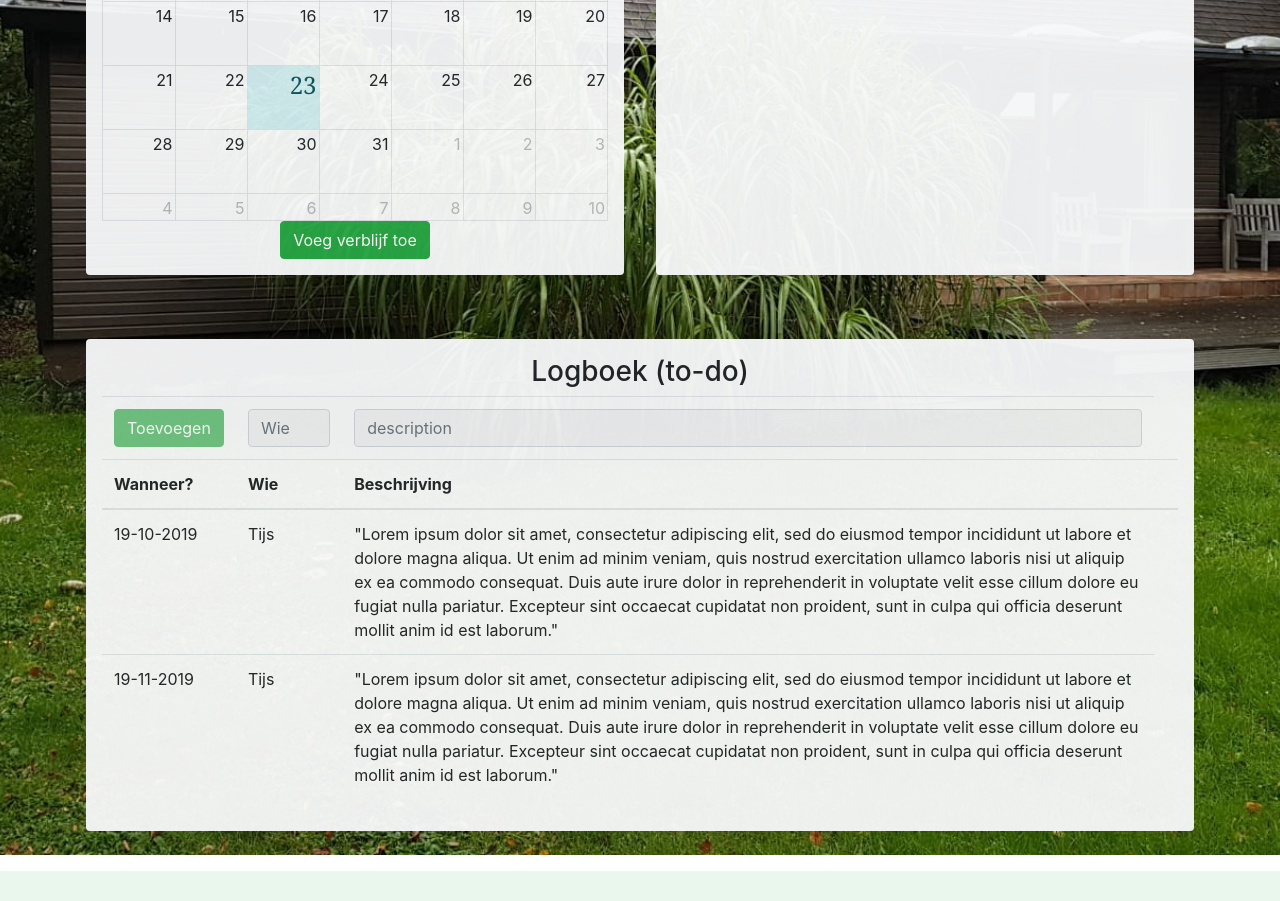
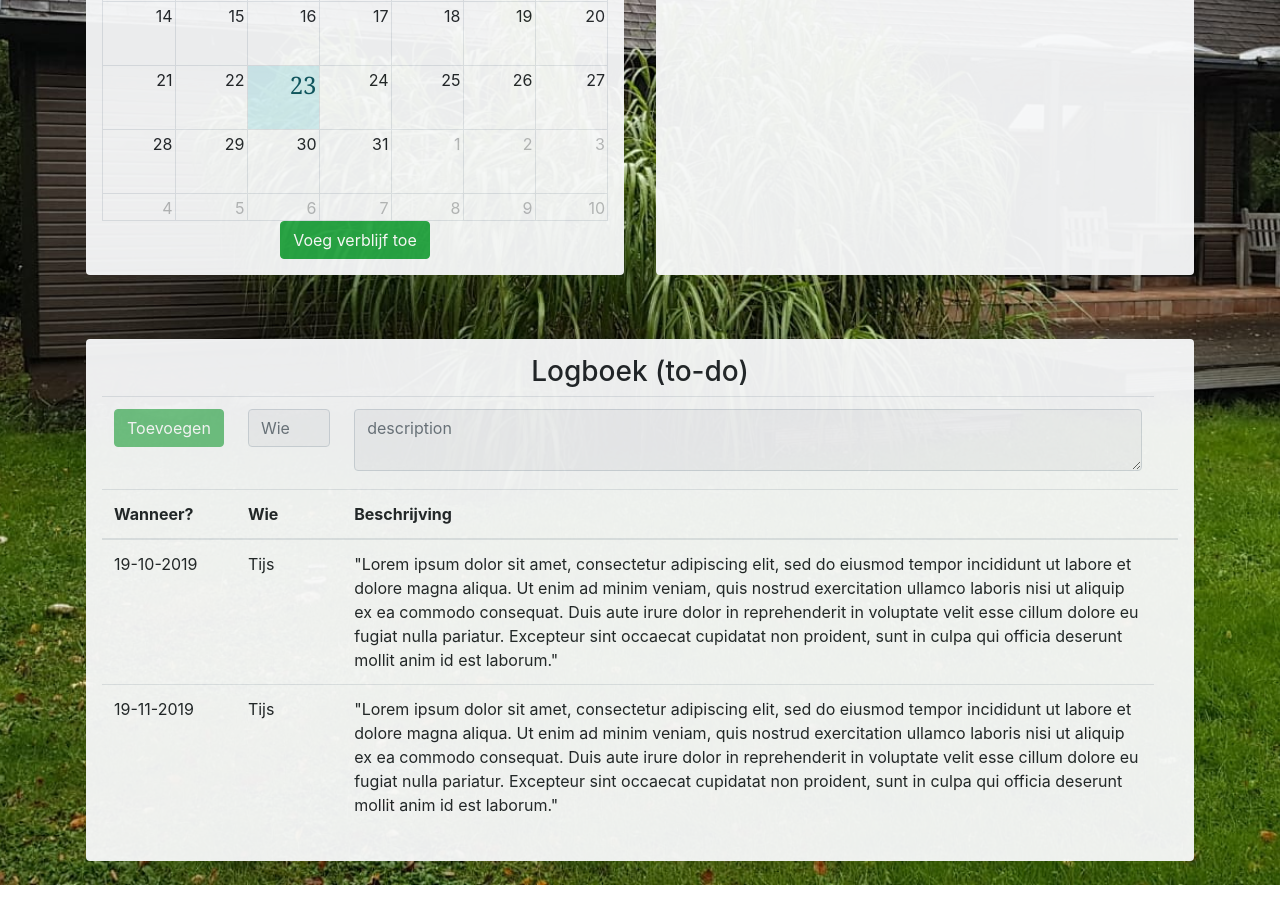
Before and after one commit to tteulings/eilinzon, a Flask app: page / in a window 1280 px wide. Shown: the part 418-1319 px from the top of the page. Before the commit the page ends 1289 px from the top, so only its background shows below. Run offline with Flask 2, Linux system fonts and the light colour scheme; some libraries are stand-ins or nearby versions.

```diff
--- a/templates/index.html
+++ b/templates/index.html
@@ -173,8 +173,8 @@ Dashboard
                 </td>
                 <td>
                     <div class="col-xs-1">
-                        <input class="form-control w-100" type="text" name="new_log_description" placeholder="description"
-                            required="required">
+                        <textarea class="form-control w-100" type="text" name="new_log_description" placeholder="description"
+                            required="required"></textarea>
                     </div>
                 </td>
             </tr>
```
